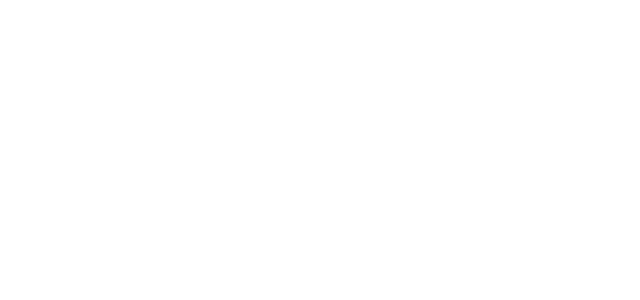
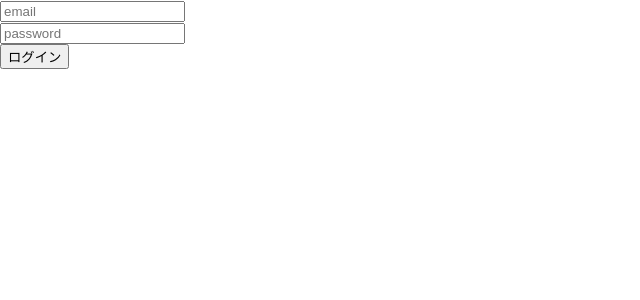
Before and after one commit to KETAKOM/nuxt-study, a Nuxt app in the folder docker/nuxt/src/app/: page /signin in a window 1280 px wide. Before the commit this address had no page. Shown: the top 300 px of the page, without its empty margins (0-640 px from the left). Built offline with nearby package versions, Linux system fonts and the light colour scheme.

Commit message:
add signin.vue

```diff
--- /dev/null
+++ b/docker/nuxt/src/app/pages/signin.vue
@@ -0,0 +1,37 @@
+<template>
+  <div class="login-form">
+    <form @submit.prevent="login">
+      <p class="error" v-if="error">{{ error }}</p>
+      <p><input type="text" v-model="email" placeholder="email" name="email"/></p>
+      <p><input type="text" v-model="password" placeholder="password" name="password"/></p>
+      <div class="login-btn">
+        <button type="submit">ログイン</button>
+      </div>
+    </form>
+  </div>
+</template>
+
+<script>
+  export default {
+    data() {
+      return {
+        error: null,
+        email: "",
+        password: "",
+      }
+    },
+    methods: {
+      async login() {
+        try {
+          await this.$store.dispatch("login", {
+            email: this.email,
+            password: this.password
+          })
+          this.$router.push("/")
+        } catch(e) {
+          this.error = e.message
+        }
+      }
+    }
+  }
+</script>
```
Also changed, not shown: 1 other file (tests, documents, lock files or other folders).
